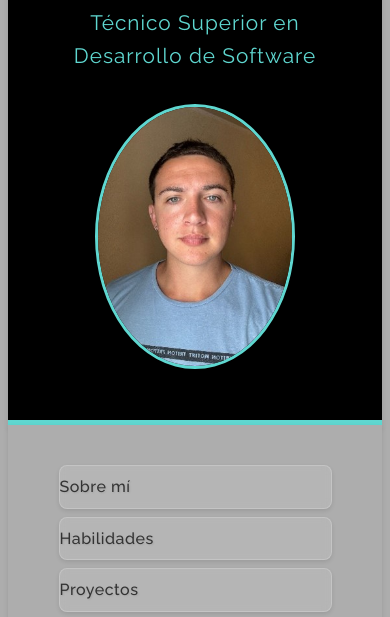
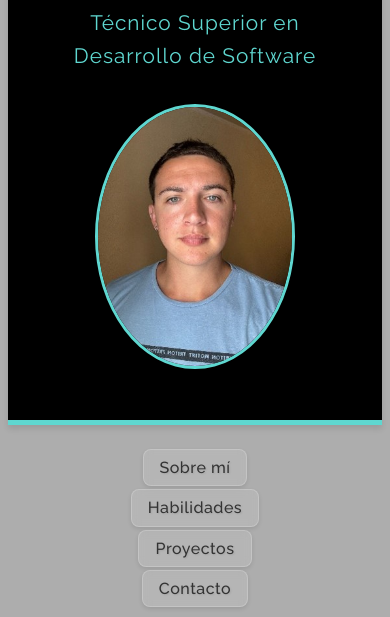
Before and after one commit to Facu793/Pagina-Personal, a plain HTML site: page index.html in a window 390 px wide. Shown: the part 225-842 px from the top of the page. Drawn offline with Linux system fonts and the light colour scheme.

Commit message:
Se botones para visualizar en disp. móvil

```diff
--- a/styles.css
+++ b/styles.css
@@ -245,23 +245,33 @@ footer {
 
 /* Media Queries para responsive */
 @media (max-width: 768px) {
+    nav {
+        position: static;
+        box-shadow: none;
+        padding: 0.5rem 0;
+        background-color: var(--color-background);
+    }
     nav ul {
         flex-direction: column;
         align-items: center;
-        gap: 0.5rem;
+        gap: 0.2rem;
         padding: 0;
     }
     nav li {
-        width: 100%;
+        width: auto;
         display: flex;
         justify-content: center;
     }
     nav a {
-        width: 70vw;
+        width: auto;
         font-size: 1rem;
-        padding: 0.5rem 0;
+        padding: 0.3rem 1rem;
+        margin: 0;
     }
     section {
         padding: 1.2rem 0.5rem;
     }
+    body {
+        padding-top: 0;
+    }
 }
```
